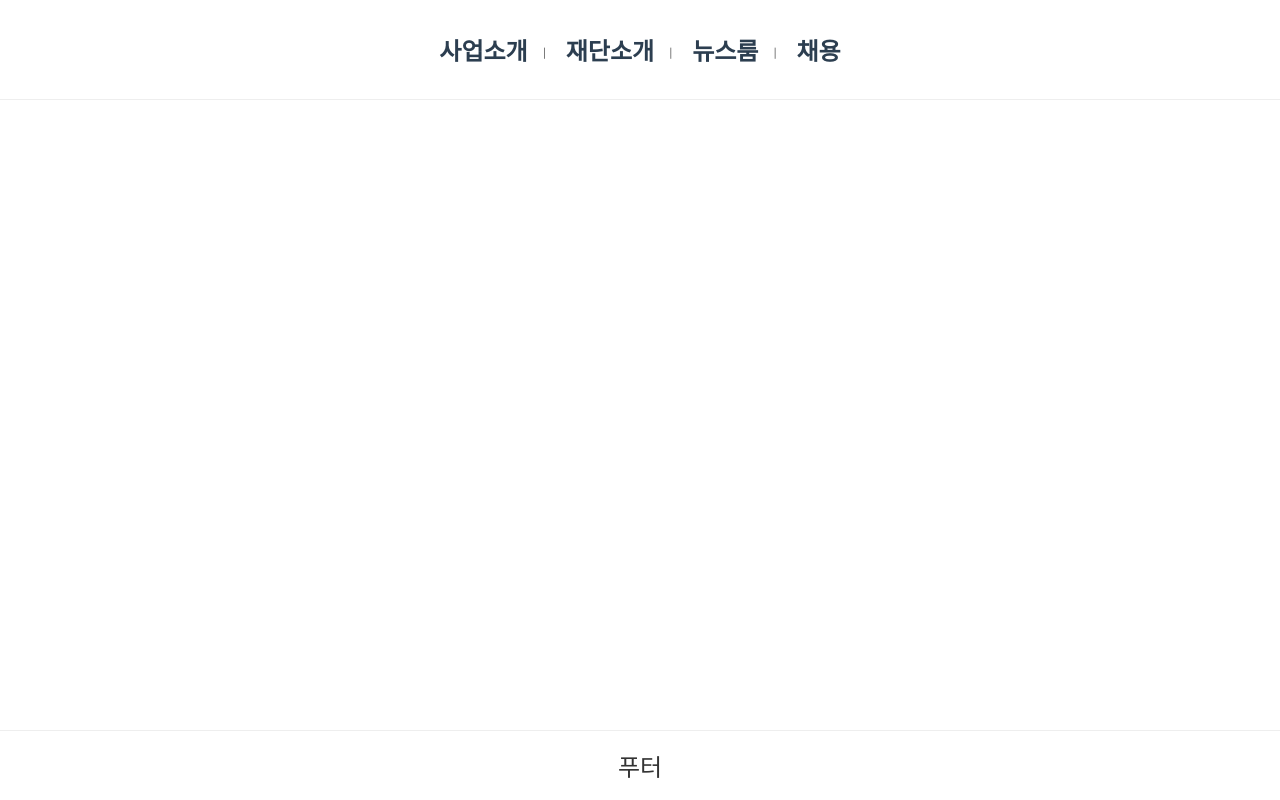
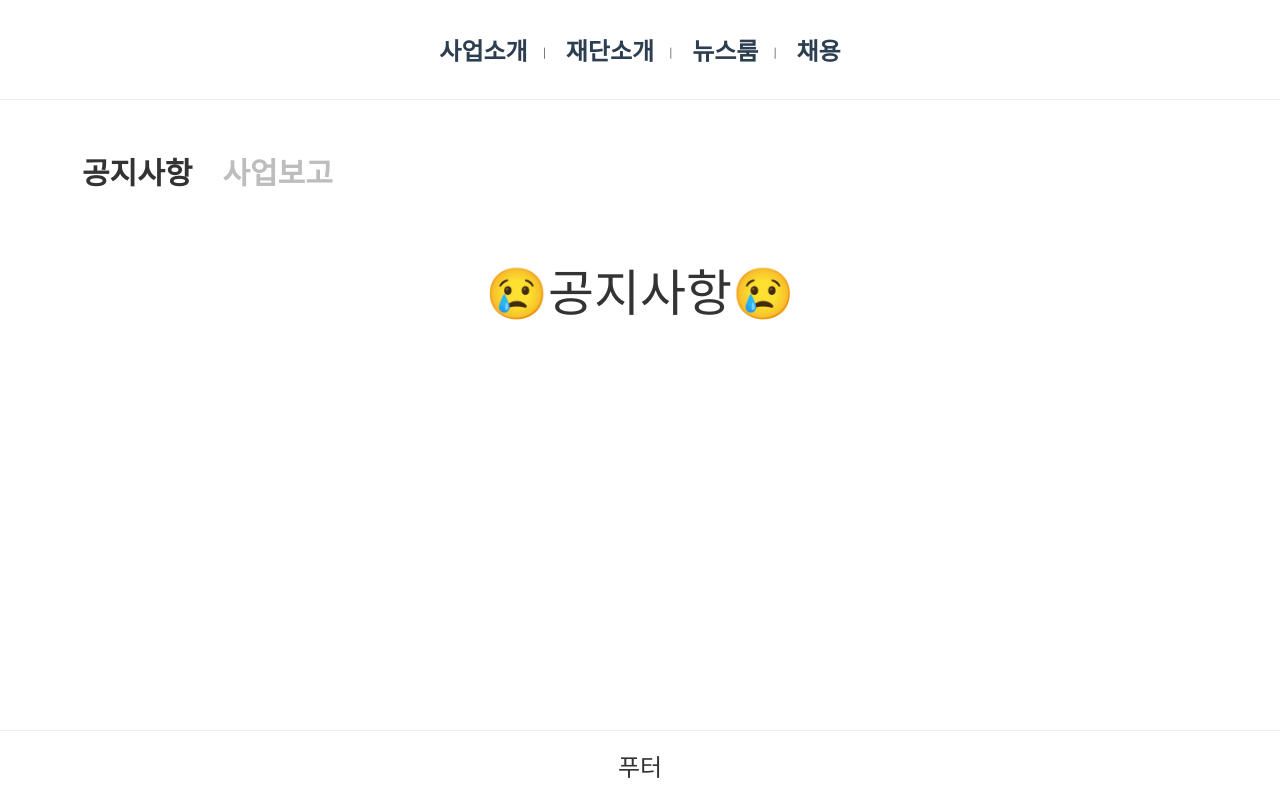
Before and after one commit to nohyoungjin/vue, a Vue app in the folder vue-project/: page /tabList in a window 1280 px wide. Built offline with nearby package versions, Linux system fonts and the light colour scheme; a small style sheet from the web is missing.

Commit message:
트랜지션 처리

```diff
--- a/vue-project/src/assets/scss/commons.scss
+++ b/vue-project/src/assets/scss/commons.scss
@@ -8,6 +8,8 @@
 /* Adopt bootstrap pagination stylesheet. */
 
 @import 'https://cdn.jsdelivr.net/npm/bootstrap@5.1.3/dist/css/bootstrap.min.css';
+
+@import 'https://cdn.jsdelivr.net/npm/animate.css@3.5.1';
 
 @import 'font.scss';
 @import 'reset.scss';
@@ -94,18 +96,11 @@ div.business-items a img {width:auto;height:auto}
 .p-container_inner {width:100%;max-width:1140px;margin:150px auto}
 
 .tab-list {display:flex;overflow-x:auto;margin-bottom:60px}
-.tab-list > div {margin-right:30px;font-size:30px;font-weight:700;color:var(--gray-4);line-height:1.4;cursor:pointer;word-break:keep-all}
+.tab-list > div {margin-right:30px;font-size:30px;font-weight:700;line-height:1.4;cursor:pointer;word-break:keep-all}
 
-.tab-list > div.on,
-.tab-list > div:hover {color:var(--gray-1)}
-
-$bold: true;
-
-.tab-list > div:first-child {
-  @if $bold {
-    color:var(--gray-1)
-  }
-}
+.tab-list div a {color:var(--gray-4)}
+.tab-list div.active a,
+.tab-list div a:hover {color:var(--gray-1)}
 
 .bod-list > li {width:100%;padding:0 0 70px}
 
@@ -151,7 +146,7 @@ a:hover .img-css {box-shadow:rgb(0 0 33 / 7%) 0px 16px 22.4px 4.8px, rgb(0 0 33
 
 /* 아티클 */
 
-.ccss-article {width:100%}
+.css-article {width:100%}
 
 .css-grid {display:grid;grid-template-columns:1fr 1fr 1fr;gap:40px}
 .css-flex {display:flex;flex-direction:column;justify-content:flex-start;align-items:flex-start;width:100%;text-align:left}
--- /dev/null
+++ b/vue-project/src/components/CompA.vue
@@ -0,0 +1,6 @@
+<template>
+  <div v-show="currentTab == 0" class="tab-cont">1</div>
+  <div v-show="currentTab == 1" class="tab-cont">2</div>
+  <div v-show="currentTab == 2" class="tab-cont">2</div>
+  <div v-show="currentTab == 3" class="tab-cont">3</div>
+</template>
--- /dev/null
+++ b/vue-project/src/components/CompB.vue
@@ -0,0 +1,3 @@
+<template>
+  <div class="tab-cont">2</div>
+</template>
--- a/vue-project/src/router/index.js
+++ b/vue-project/src/router/index.js
@@ -1,11 +1,9 @@
-import { createRouter, createWebHistory } from 'vue-router'
+import {
+  createRouter,
+  createWebHistory
+} from 'vue-router'
+
 import HomeView from '../views/HomeView.vue'
-import DataBinding from '../views/DataBinding.vue'
-import NestedComponent from '../views/NestedComponent.vue'
-import bodView from '../views/bodView.vue'
-import bodChart from '../views/bodChart.vue'
-import bodChart2 from '../views/bodChart2.vue'
-import infiniteList from '../views/infiniteList.vue'
 
 const routes = [
   {
@@ -24,34 +22,39 @@ const routes = [
   {
     path: '/DataBinding',
     name: 'DataBinding',
-    component: DataBinding
+    component: () => import('../views/DataBinding.vue')
   },
   {
     path: '/NestedComponent',
     name: 'NestedComponent',
-    component: NestedComponent
+    component: () => import('../views/NestedComponent.vue')
   },
   {
     path: '/bodView',
     name: 'bodView',
-    component: bodView
+    component: () => import('../views/bodView.vue')
   },
   {
     path: '/bodChart',
     name: 'bodChart',
-    component: bodChart
+    component: () => import('../views/bodChart.vue')
   },
   {
     path: '/bodChart2',
     name: 'bodChart2',
-    component: bodChart2
-  }
-  ,
+    component: () => import('../views/bodChart2.vue')
+  },
   {
     path: '/infiniteList',
     name: 'infiniteList',
-    component: infiniteList
+    component: () => import('../views/infiniteList.vue')
+  },
+  {
+    path: '/tabList',
+    name: 'tabList',
+    component: () => import('../views/tabList.vue')
   }
+
 ]
 
 const router = createRouter({
--- a/vue-project/src/views/AboutView.vue
+++ b/vue-project/src/views/AboutView.vue
@@ -37,13 +37,11 @@
 <script>
 
 export default {
-
     data() {
         return {
            siteUrl: "http://skhappiness.org/innovator/newvori.do"
         }
     }
-
 }
 
 </script>
--- a/vue-project/src/views/DataBinding.vue
+++ b/vue-project/src/views/DataBinding.vue
@@ -3,7 +3,10 @@
         <div class="p-container_inner">
 
             <div role="tablist" class="tab-list">
-                <div :key="li.id" v-for="li in lista" @click="activate(li.id)" :class="{ on: active_el == li.id }" >{{ li.texto }}</div>
+                <!-- for 문의 인덱스를 사용 변수에 숫자를 입력 -->
+                <div v-for="(tab, index) in tabList" :key="index" :class="{ active: currentTab === index }">
+                    <a href="#" @click.prevent="currentTab = index">{{ tab }}</a>
+                </div>
             </div>
 
             <!--  -->
@@ -64,16 +67,15 @@ export default {
     },
     data() {
         return {
-            lista: [
-                {"id": "1", "texto": "전체"},
-                {"id": "2", "texto": "공지사항"},
-                {"id": "3", "texto": "채용공고"},
-                {"id": "4", "texto": "사업보고"},
-                {"id": "5", "texto": "R&D리포트"},
-                {"id": "6", "texto": "보도자료"}
+            currentTab: 0, // index 번호를 저장하는 변수
+            tabList: [
+                '전체',
+                '공지사항',
+                '채용공고',
+                '사업보고',
+                'R&D리포트',
+                '보도자료'
             ],
-            active_el: 0,
-            showMobileMenu: false,
             items: [],
             currentPage: 1,
             perPage: 1
@@ -94,19 +96,16 @@ export default {
     },
     methods: {
         //
-
         activate:function(el){
             this.active_el = el
         },
 
         // 데이터 겟
-
         async getList() {
             this.items = await this.$api('https://nohyoungjin.github.io/apitest/db.json', 'get')
         },
 
         //
-
         paginateClickCallback: function(pageNum) {
             this.currentPage = Number(pageNum)
         }
--- a/vue-project/src/views/bodView.vue
+++ b/vue-project/src/views/bodView.vue
@@ -33,8 +33,6 @@
 
 <script>
 
-
-
 export default {
     data() {
         return {
--- /dev/null
+++ b/vue-project/src/views/tabList.vue
@@ -0,0 +1,73 @@
+<template>
+
+  <div class="p-container">
+      <div class="p-container_inner">
+
+        <div class="tab-list">
+            <div v-for="(item, index) in tabList" :key="index" :class="{active:currentTab === index}"> <!-- 조건식으로 해당 index에서 active 클래스 넣어주기 -->
+                <a href="#" @click.prevent="currentTab = index">{{ item }}</a> <!-- 클릭시 해당 index 값 currentTab에 넣어줌 -->
+            </div>
+        </div>
+
+        <!-- button의 클릭된 index값 해당 값일때 할당된 div가 보여짐 -->
+
+        <!-- <div v-show="currentTab == 0" class="tab-cont">1</div>
+        <div v-show="currentTab == 1" class="tab-cont">2</div>
+        <div v-show="currentTab == 2" class="tab-cont">3</div>
+        <div v-show="currentTab == 3" class="tab-cont">4</div> -->
+
+        <Transition name="fade" mode="out-in">
+          <div v-if="currentTab == '0'" class="tab-cont">😢공지사항😢</div>
+          <div v-else-if="currentTab == '1'" class="tab-cont">사업보고</div>
+          <div v-else-if="currentTab == '2'" class="tab-cont">3</div>
+          <div v-else-if="currentTab == '3'" class="tab-cont">4</div>
+        </Transition>
+
+        <!-- <template v-for="(todo, index) in tabList" :key="index">
+          <Transition name="fade" mode="out-in">
+            <div v-if="currentTab == index" class="tab-cont">{{ todo }}</div>
+          </Transition>
+        </template> -->
+
+        <!-- <button @click="awesome = !awesome">Toggle</button>
+
+        <h1 v-if="awesome">Vue is awesome!</h1>
+        <h1 v-else style="font-size:50px;">Oh no 😢</h1> -->
+
+    </div>
+  </div>
+
+</template>
+
+<style>
+
+  .tab-cont {font-size: 50px;}
+
+  .fade-enter-active,
+  .fade-leave-active {transition: opacity 0.5s ease;}
+
+  .fade-enter-from,
+  .fade-leave-to {opacity: 0;}
+
+</style>
+
+<script>
+
+export default {
+  data () {
+    return {
+      currentTab: 0,
+      tabList: [
+        '공지사항',
+        '사업보고'
+      ],
+      todos: [
+        '공지사항',
+        '사업보고'
+      ],
+      awesome: true
+    }
+  }
+}
+
+</script>
```
